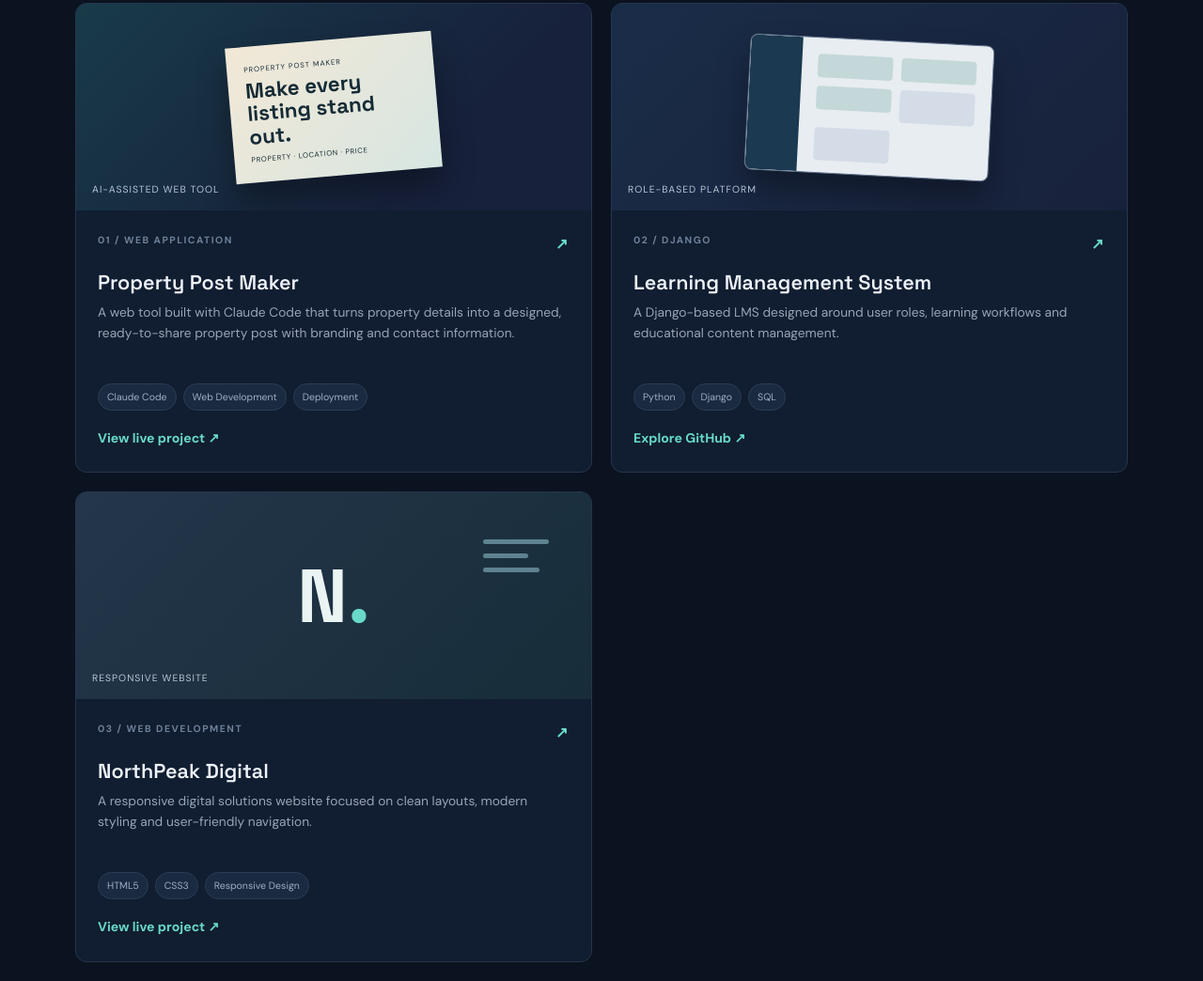
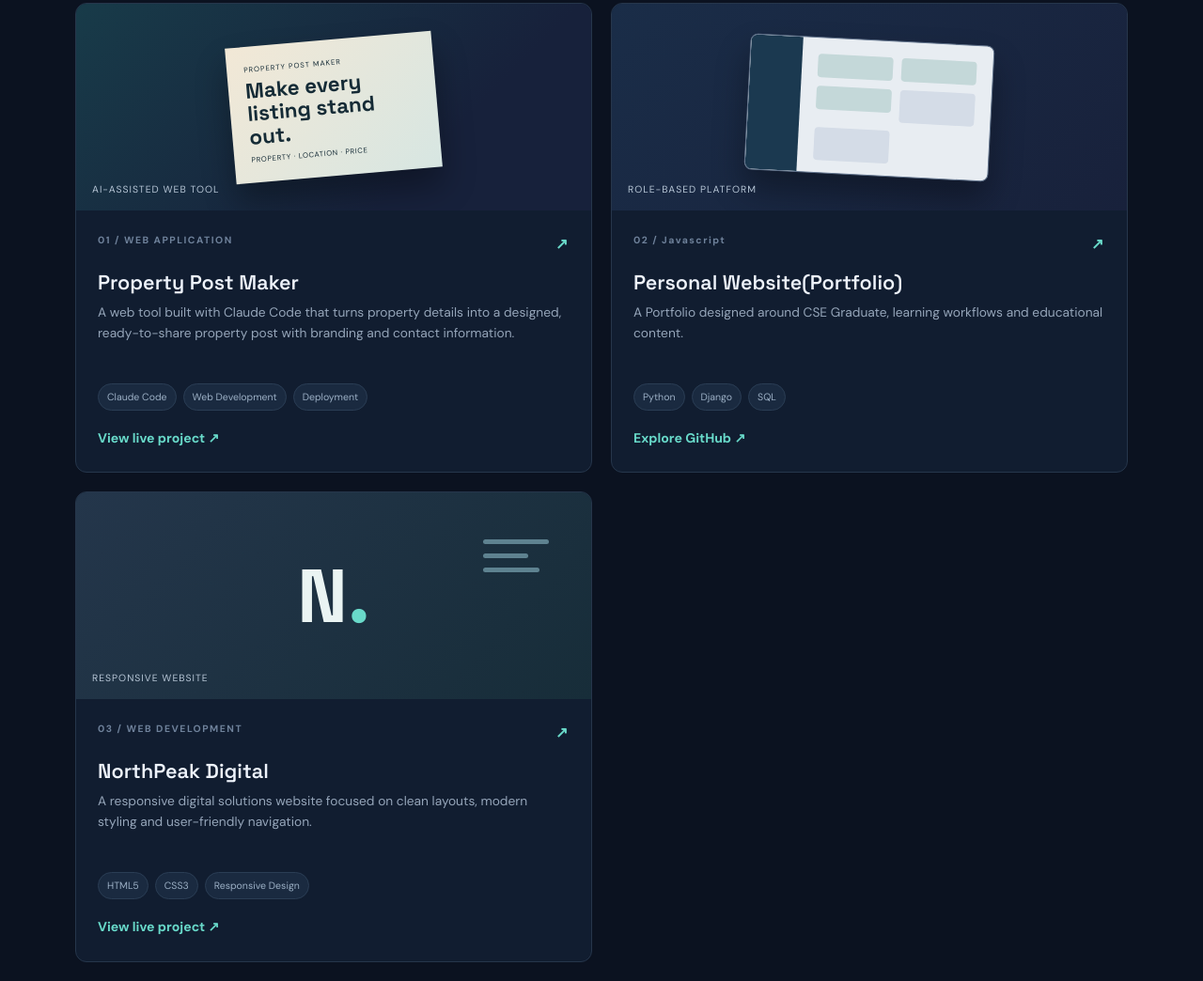
Before and after one commit to Chaithu077-Git/Portfolio_Chaithu, a plain HTML site: page index.html in a window 1280 px wide. Shown: the part 2560-3604 px from the top of the page at 94% size. Drawn offline with Linux system fonts and the light colour scheme.

Commit message:
Update index.html

```diff
--- a/index.html
+++ b/index.html
@@ -100,7 +100,7 @@
         </article>
         <article class="project-card">
           <div class="project-visual visual-lms"><div class="lms-window"><div class="lms-sidebar"></div><div class="lms-content"><i></i><i></i><i></i><b></b><b></b></div></div><span class="visual-label">Role-based platform</span></div>
-          <div class="project-info"><div class="project-topline"><span>02 / DJANGO</span><span class="project-arrow">↗</span></div><h3>Learning Management System</h3><p>A Django-based LMS designed around user roles, learning workflows and educational content management.</p><div class="tags"><span>Python</span><span>Django</span><span>SQL</span></div><a class="project-link" href="https://github.com/Chaithu077-Git" target="_blank" rel="noreferrer">Explore GitHub ↗</a></div>
+          <div class="project-info"><div class="project-topline"><span>02 / Javascript</span><span class="project-arrow">↗</span></div><h3>Personal Website(Portfolio)</h3><p>A Portfolio designed around CSE Graduate, learning workflows and educational content.</p><div class="tags"><span>Python</span><span>Django</span><span>SQL</span></div><a class="project-link" href="https://chaithu077-git.github.io/Portfolio_Chaithu/" target="_blank" rel="noreferrer">Explore GitHub ↗</a></div>
         </article>
         <article class="project-card">
           <div class="project-visual visual-north"><div class="north-logo">N<span>.</span></div><div class="north-lines"><i></i><i></i><i></i></div><span class="visual-label">Responsive website</span></div>
```
